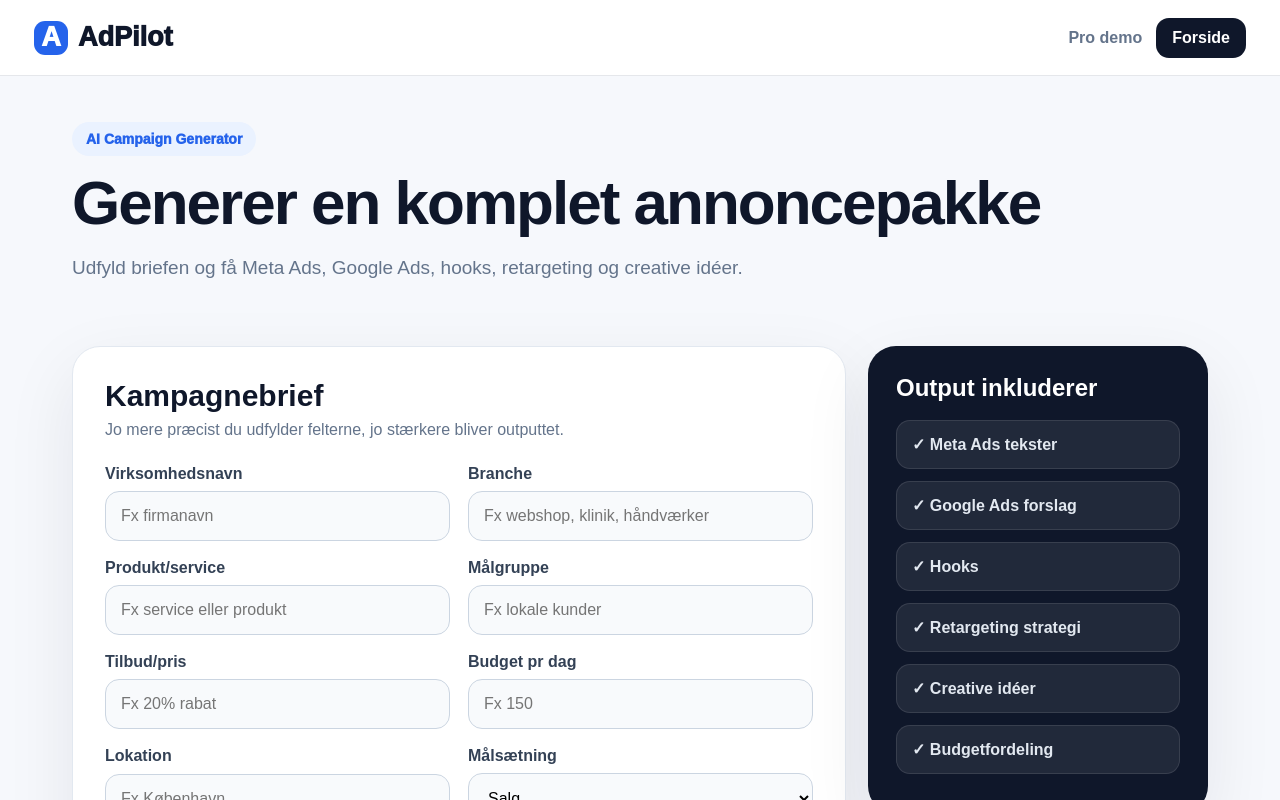
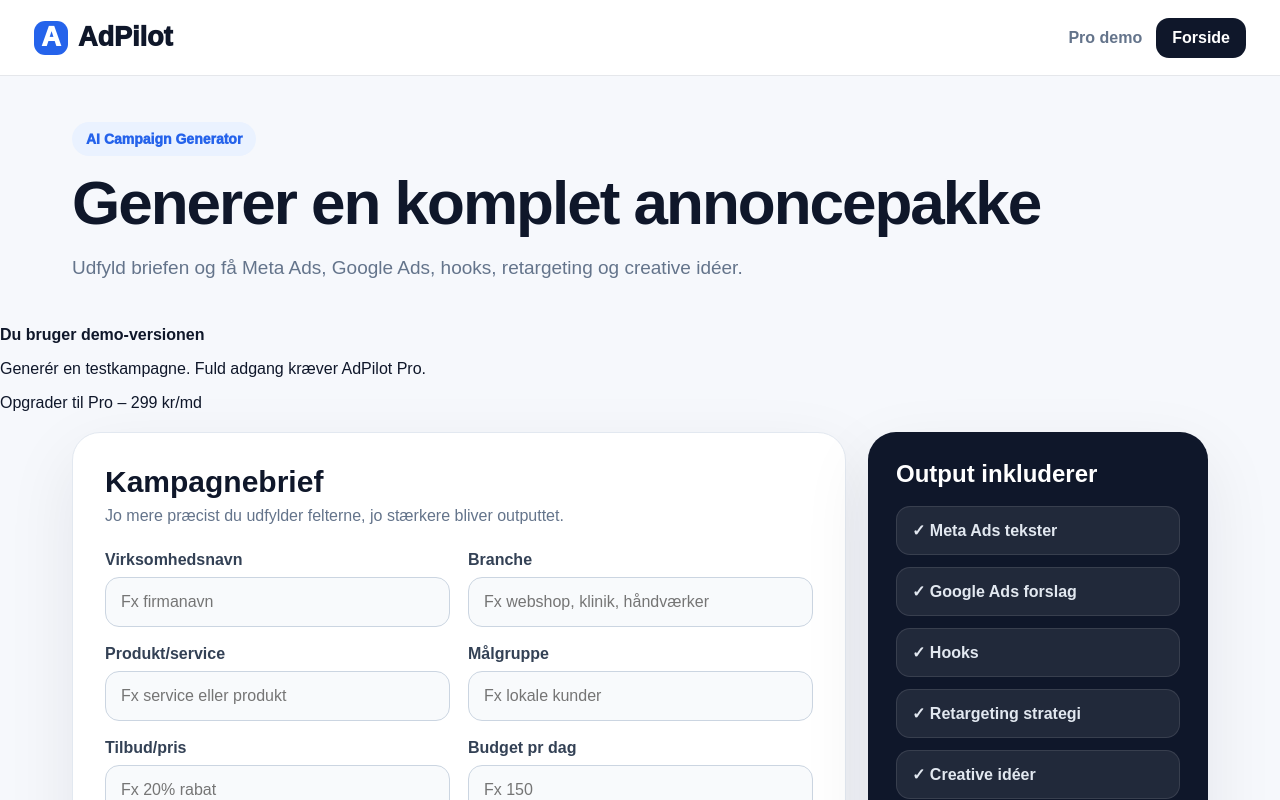
Before and after one commit to postjkhandel-ship-it/adpilot, a Next.js app: page /dashboard in a window 1280 px wide. Shown: the top 800 px of the page. Built offline with nearby package versions, Linux system fonts and the light colour scheme.

Commit message:
Update page.js

```diff
--- a/app/dashboard/page.js
+++ b/app/dashboard/page.js
@@ -99,7 +99,20 @@ Du har allerede vist interesse. Nu er det tid til at tage næste skridt.
         <h1>Generer en komplet annoncepakke</h1>
         <p>Udfyld briefen og få Meta Ads, Google Ads, hooks, retargeting og creative idéer.</p>
       </section>
+<section className="demoNotice">
+  <div>
+    <strong>Du bruger demo-versionen</strong>
+    <p>Generér en testkampagne. Fuld adgang kræver AdPilot Pro.</p>
+  </div>
 
+  <a
+    href="https://buy.stripe.com/fZudR1dNoabSaCEeTbebu00"
+    target="_blank"
+    rel="noopener noreferrer"
+  >
+    Opgrader til Pro – 299 kr/md
+  </a>
+</section>
       <section className="dashLayout">
         <div className="dashCard">
           <h2>Kampagnebrief</h2>
```
